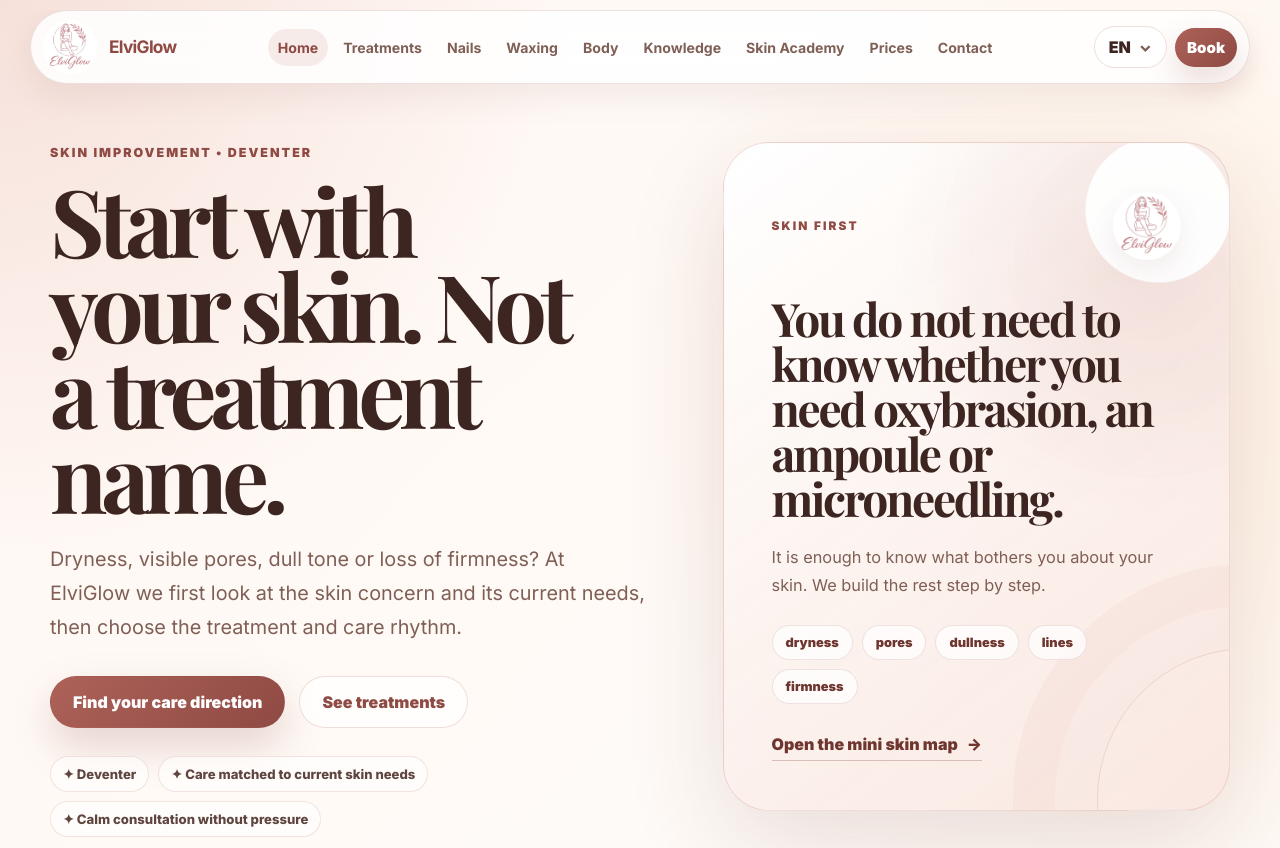
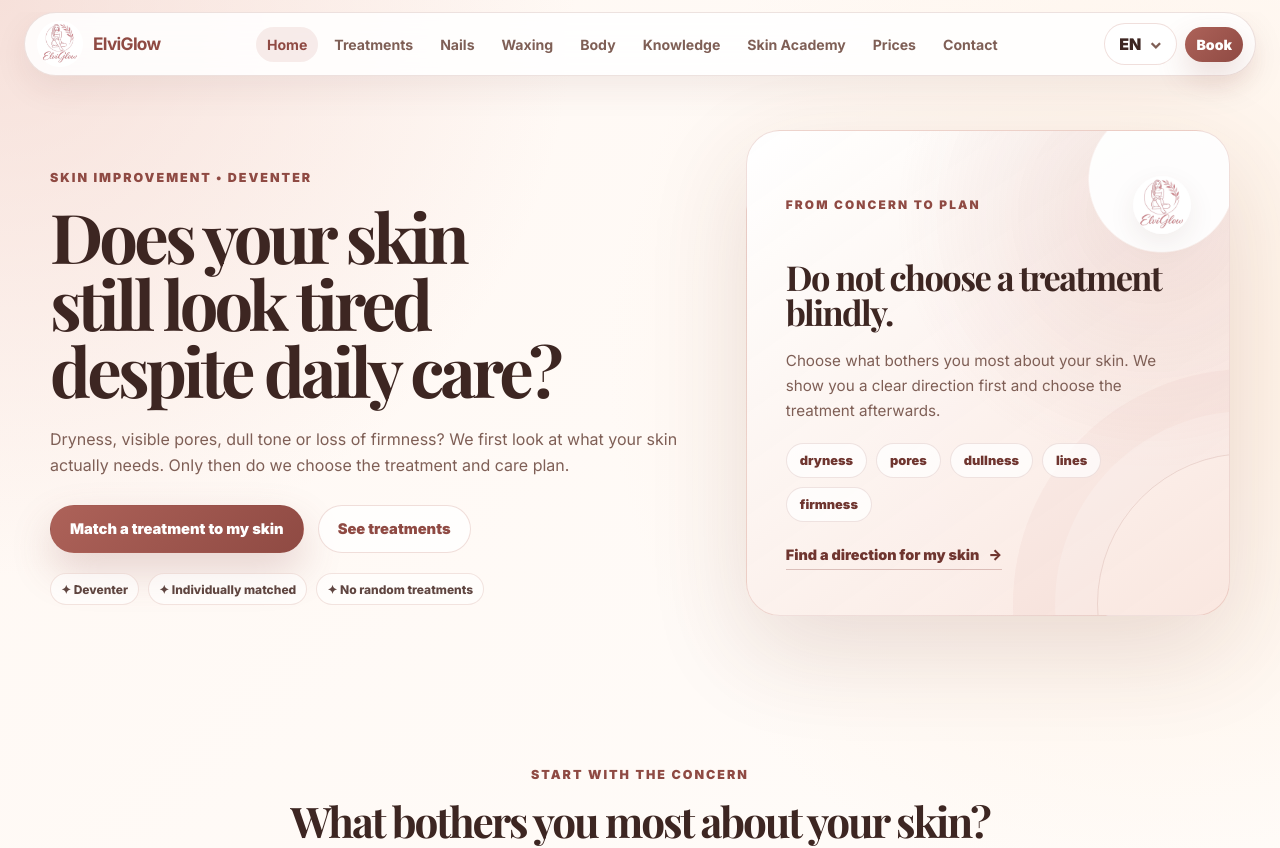
Before and after one commit to prachniomarcin-star/elviglow-site, a React (Vite) app: page / in a window 1280 px wide. Shown: the top 848 px of the page. Built offline with nearby package versions, Linux system fonts and the light colour scheme.

Commit message:
Refine ElviGlow homepage scale and hero

```diff
--- a/scripts/postbuild-seo.mjs
+++ b/scripts/postbuild-seo.mjs
@@ -27,8 +27,8 @@ const routes = {
   "/": {
     title: "ElviGlow Deventer | Huidverbetering, microneedling & beauty",
     description: "ElviGlow in Deventer: huidverbetering, microneedling, oxybrasie, huidverzorging, nagels, Lycon waxing en lichaamsbehandelingen.",
-    h1: "Begin bij je huid. Niet bij de naam van een behandeling.",
-    intro: "Droogte, poriën, een doffe teint of minder stevigheid? Bij ElviGlow kijken we eerst naar het huidprobleem en de actuele behoefte. Daarna kiezen we een behandeling en verzorgingsritme.",
+    h1: "Ziet je huid er moe uit ondanks je dagelijkse verzorging?",
+    intro: "Droogte, zichtbare poriën, een doffe teint of minder stevigheid? We kijken eerst naar wat je huid werkelijk nodig heeft. Pas daarna kiezen we de behandeling en het verzorgingsplan.",
   },
   "/zabiegi": {
     title: "Gezichtsbehandelingen Deventer | ElviGlow",
--- a/src/index.css
+++ b/src/index.css
@@ -1744,3 +1744,95 @@ summary:focus-visible {
   html { scroll-behavior: auto; }
   *, *::before, *::after { transition-duration: 0.001ms !important; animation-duration: 0.001ms !important; animation-iteration-count: 1 !important; }
 }
+
+/* ElviGlow v2 — calmer premium scale and stronger first screen */
+@media (min-width: 1041px) {
+  .topbar {
+    width: min(1320px, calc(100% - 48px));
+    top: 12px;
+    margin-top: 12px;
+    padding: 8px 12px;
+  }
+  .brand { gap: 10px; font-size: 1rem; }
+  .brand img { width: 46px; height: 46px; }
+  .nav-tabs a,
+  .nav-cta { padding: 9px 11px; font-size: 0.88rem; }
+
+  .home-hero-premium {
+    min-height: 620px;
+    padding-top: 54px;
+    padding-bottom: 54px;
+    grid-template-columns: minmax(0, 1.02fr) minmax(360px, 0.78fr);
+    gap: clamp(38px, 5vw, 70px);
+    align-items: center;
+  }
+  .home-hero-premium .hero-copy { max-width: 690px; }
+  .home-hero-premium h1 {
+    max-width: 690px;
+    font-size: clamp(3.35rem, 5.35vw, 5.25rem);
+    line-height: 0.98;
+    letter-spacing: -0.055em;
+  }
+  .home-hero-premium .lead {
+    max-width: 650px;
+    margin-top: 22px;
+    font-size: clamp(1rem, 1.18vw, 1.12rem);
+    line-height: 1.68;
+  }
+  .home-hero-premium .hero-actions { margin-top: 26px; }
+  .home-hero-premium .primary-btn,
+  .home-hero-premium .secondary-btn {
+    min-height: 48px;
+    padding: 12px 19px;
+    font-size: 0.92rem;
+  }
+  .trust-row { margin-top: 20px; }
+  .trust-row span { min-height: 32px; padding: 6px 10px; font-size: 0.75rem; }
+
+  .skin-focus-card {
+    min-height: 430px;
+    padding: clamp(28px, 3vw, 40px);
+    border-radius: 34px;
+    justify-content: center;
+  }
+  .skin-focus-head { margin-bottom: 26px; }
+  .skin-focus-head img { width: 58px; height: 58px; }
+  .skin-focus-card h2 {
+    max-width: 470px;
+    font-size: clamp(2.15rem, 2.65vw, 3.15rem);
+    line-height: 1.04;
+    letter-spacing: -0.045em;
+  }
+  .skin-focus-card > p {
+    max-width: 480px;
+    margin-top: 17px;
+    font-size: 0.95rem;
+    line-height: 1.65;
+  }
+  .skin-focus-chips { margin-top: 20px; }
+  .skin-focus-link { margin-top: 24px; font-size: 0.9rem; }
+
+  .section { padding-top: 50px; padding-bottom: 50px; }
+  .section-heading h2,
+  .pathway-copy h2 { font-size: clamp(2.2rem, 3.3vw, 3.35rem); line-height: 1.03; }
+  .problem-first-section { padding-top: 68px; padding-bottom: 56px; }
+  .problem-first-section .section-heading { margin-bottom: 32px; }
+  .problem-card { min-height: 270px; padding: 23px 20px 21px; border-radius: 25px; }
+  .problem-number { margin-bottom: 25px; }
+  .problem-card h3 { font-size: clamp(1.3rem, 1.55vw, 1.62rem); line-height: 1.08; }
+  .problem-card p { margin: 13px 0 22px; font-size: 0.89rem; }
+  .pathway-section { padding-top: 62px; padding-bottom: 62px; }
+  .pathway-list h3 { font-size: clamp(1.35rem, 1.75vw, 1.75rem); }
+  .page-hero { padding-top: 66px; padding-bottom: 34px; }
+  .page-hero h1 { font-size: clamp(3rem, 5vw, 5rem); line-height: 1; }
+}
+
+@media (max-width: 740px) {
+  .home-hero-premium h1 {
+    font-size: clamp(2.65rem, 12vw, 4.05rem);
+    line-height: 0.98;
+  }
+  .skin-focus-card h2 { font-size: clamp(1.9rem, 9vw, 2.8rem); line-height: 1.02; }
+  .section-heading h2,
+  .pathway-copy h2 { font-size: clamp(2rem, 9vw, 3rem); }
+}
--- a/src/main.jsx
+++ b/src/main.jsx
@@ -14,14 +14,14 @@ const BASE_URL = "https://elviglow-site.vercel.app";
 const homeExperience = {
   pl: {
     eyebrow: "Huidverbetering • Deventer",
-    title: "Zacznij od skóry. Nie od nazwy zabiegu.",
-    lead: "Suchość, rozszerzone pory, szary koloryt, utrata jędrności? W ElviGlow najpierw patrzymy na problem i potrzeby skóry, a dopiero potem dobieramy zabieg oraz rytm pielęgnacji.",
-    primary: "Dobierz kierunek pielęgnacji",
+    title: "Twoja skóra wygląda na zmęczoną mimo pielęgnacji?",
+    lead: "Suchość, rozszerzone pory, szary koloryt lub utrata jędrności? Najpierw sprawdzamy, czego potrzebuje Twoja skóra. Dopiero potem dobieramy zabieg i plan pielęgnacji.",
+    primary: "Dobierz zabieg do skóry",
     secondary: "Zobacz zabiegi",
-    trust: ["Deventer", "Dobór do aktualnego stanu skóry", "Spokojna konsultacja bez presji"],
-    visualKicker: "SKIN FIRST",
-    visualTitle: "Nie musisz wiedzieć, czy potrzebujesz oxybrazji, ampułki czy microneedlingu.",
-    visualText: "Wystarczy, że wiesz, co przeszkadza Ci w wyglądzie skóry. Resztę układamy krok po kroku.",
+    trust: ["Deventer", "Indywidualny dobór", "Bez przypadkowych zabiegów"],
+    visualKicker: "OD PROBLEMU DO PLANU",
+    visualTitle: "Nie wybieraj zabiegu w ciemno.",
+    visualText: "Wybierz to, co najbardziej przeszkadza Ci w skórze. Pokażemy Ci spokojny kierunek działania i dopiero wtedy dobierzemy zabieg.",
     visualProblems: ["suchość", "pory", "brak glow", "zmarszczki", "jędrność"],
     problemEyebrow: "Zacznij od problemu",
     problemTitle: "Co najbardziej przeszkadza Ci w skórze?",
@@ -41,18 +41,18 @@ const homeExperience = {
       ["02", "Wyjaśniamy kierunek", "Bez obietnic cudów — tłumaczymy, czego skóra może potrzebować."],
       ["03", "Dobieramy rytm", "Pojedynczy zabieg, seria albo regularna pielęgnacja — zależnie od celu."],
     ],
-    academyCta: "Sprawdź mini mapę skóry",
+    academyCta: "Sprawdź kierunek dla swojej skóry",
   },
   en: {
     eyebrow: "Skin improvement • Deventer",
-    title: "Start with your skin. Not a treatment name.",
-    lead: "Dryness, visible pores, dull tone or loss of firmness? At ElviGlow we first look at the skin concern and its current needs, then choose the treatment and care rhythm.",
-    primary: "Find your care direction",
+    title: "Does your skin still look tired despite daily care?",
+    lead: "Dryness, visible pores, dull tone or loss of firmness? We first look at what your skin actually needs. Only then do we choose the treatment and care plan.",
+    primary: "Match a treatment to my skin",
     secondary: "See treatments",
-    trust: ["Deventer", "Care matched to current skin needs", "Calm consultation without pressure"],
-    visualKicker: "SKIN FIRST",
-    visualTitle: "You do not need to know whether you need oxybrasion, an ampoule or microneedling.",
-    visualText: "It is enough to know what bothers you about your skin. We build the rest step by step.",
+    trust: ["Deventer", "Individually matched", "No random treatments"],
+    visualKicker: "FROM CONCERN TO PLAN",
+    visualTitle: "Do not choose a treatment blindly.",
+    visualText: "Choose what bothers you most about your skin. We show you a clear direction first and choose the treatment afterwards.",
     visualProblems: ["dryness", "pores", "dullness", "lines", "firmness"],
     problemEyebrow: "Start with the concern",
     problemTitle: "What bothers you most about your skin?",
@@ -72,18 +72,18 @@ const homeExperience = {
       ["02", "We explain the direction", "No miracle promises — we explain what the skin may need."],
       ["03", "We choose the rhythm", "One treatment, a series or regular care depending on the goal."],
     ],
-    academyCta: "Open the mini skin map",
+    academyCta: "Find a direction for my skin",
   },
   nl: {
     eyebrow: "Huidverbetering • Deventer",
-    title: "Begin bij je huid. Niet bij de naam van een behandeling.",
-    lead: "Droogte, zichtbare poriën, een doffe teint of minder stevigheid? Bij ElviGlow kijken we eerst naar het huidprobleem en de actuele behoefte. Daarna kiezen we de behandeling en het juiste verzorgingsritme.",
-    primary: "Vind jouw verzorgingsrichting",
+    title: "Ziet je huid er moe uit ondanks je dagelijkse verzorging?",
+    lead: "Droogte, zichtbare poriën, een doffe teint of minder stevigheid? We kijken eerst naar wat je huid werkelijk nodig heeft. Pas daarna kiezen we de behandeling en het verzorgingsplan.",
+    primary: "Vind een passende behandeling",
     secondary: "Bekijk behandelingen",
-    trust: ["Deventer", "Afgestemd op de actuele huidconditie", "Rustig advies zonder druk"],
-    visualKicker: "SKIN FIRST",
-    visualTitle: "Je hoeft niet te weten of je oxybrasie, een ampul of microneedling nodig hebt.",
-    visualText: "Het is genoeg dat je weet wat je aan je huid stoort. De rest bouwen we stap voor stap op.",
+    trust: ["Deventer", "Persoonlijk afgestemd", "Geen willekeurige behandeling"],
+    visualKicker: "VAN HUIDVRAAG NAAR PLAN",
+    visualTitle: "Kies je behandeling niet blind.",
+    visualText: "Kies wat je het meest aan je huid stoort. Eerst krijg je een duidelijke richting; daarna kiezen we pas de behandeling.",
     visualProblems: ["droogte", "poriën", "dofheid", "lijntjes", "stevigheid"],
     problemEyebrow: "Begin bij het probleem",
     problemTitle: "Wat stoort je het meest aan je huid?",
@@ -103,7 +103,7 @@ const homeExperience = {
       ["02", "We leggen de richting uit", "Geen wonderbeloftes — we leggen uit wat de huid mogelijk nodig heeft."],
       ["03", "We kiezen het ritme", "Eén behandeling, een kuur of regelmatige verzorging — afhankelijk van je doel."],
     ],
-    academyCta: "Open de mini huidkaart",
+    academyCta: "Vind de richting voor mijn huid",
   },
 };
 
```
Also changed, not shown: README.txt.
